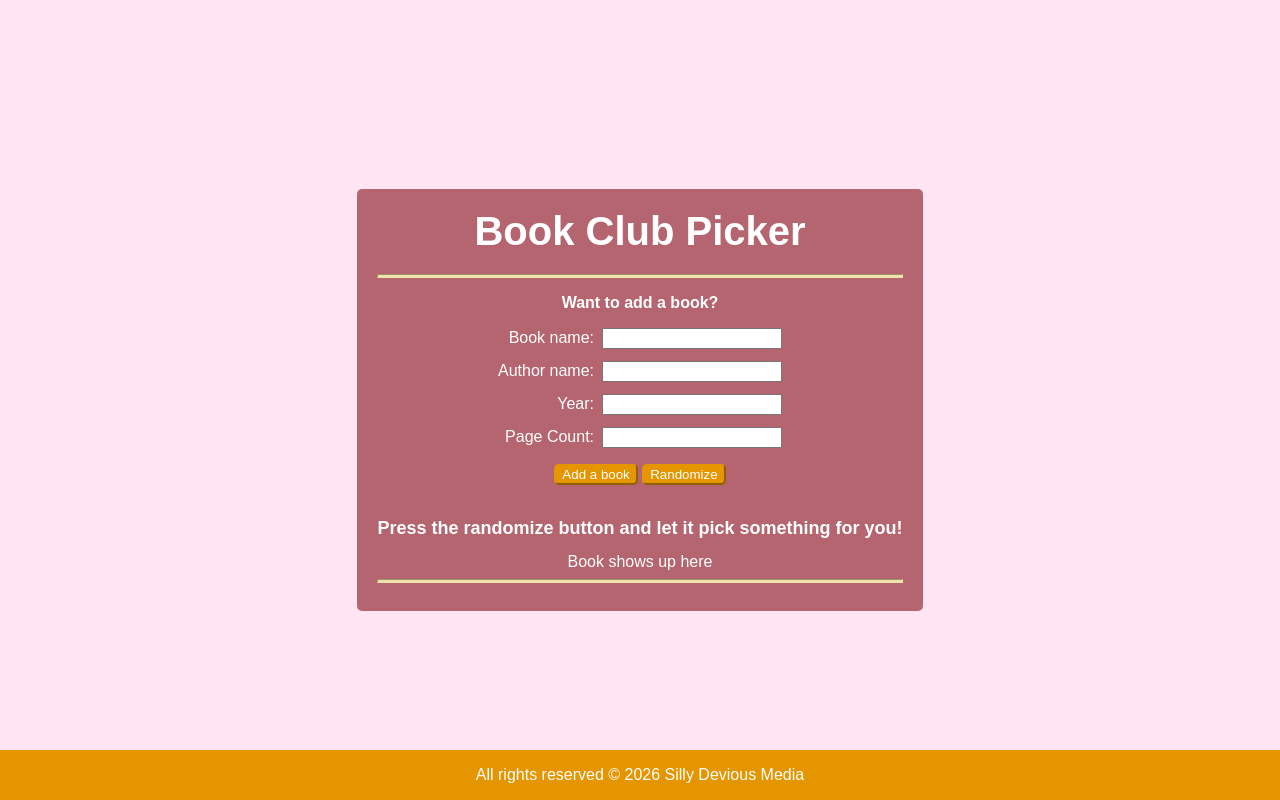
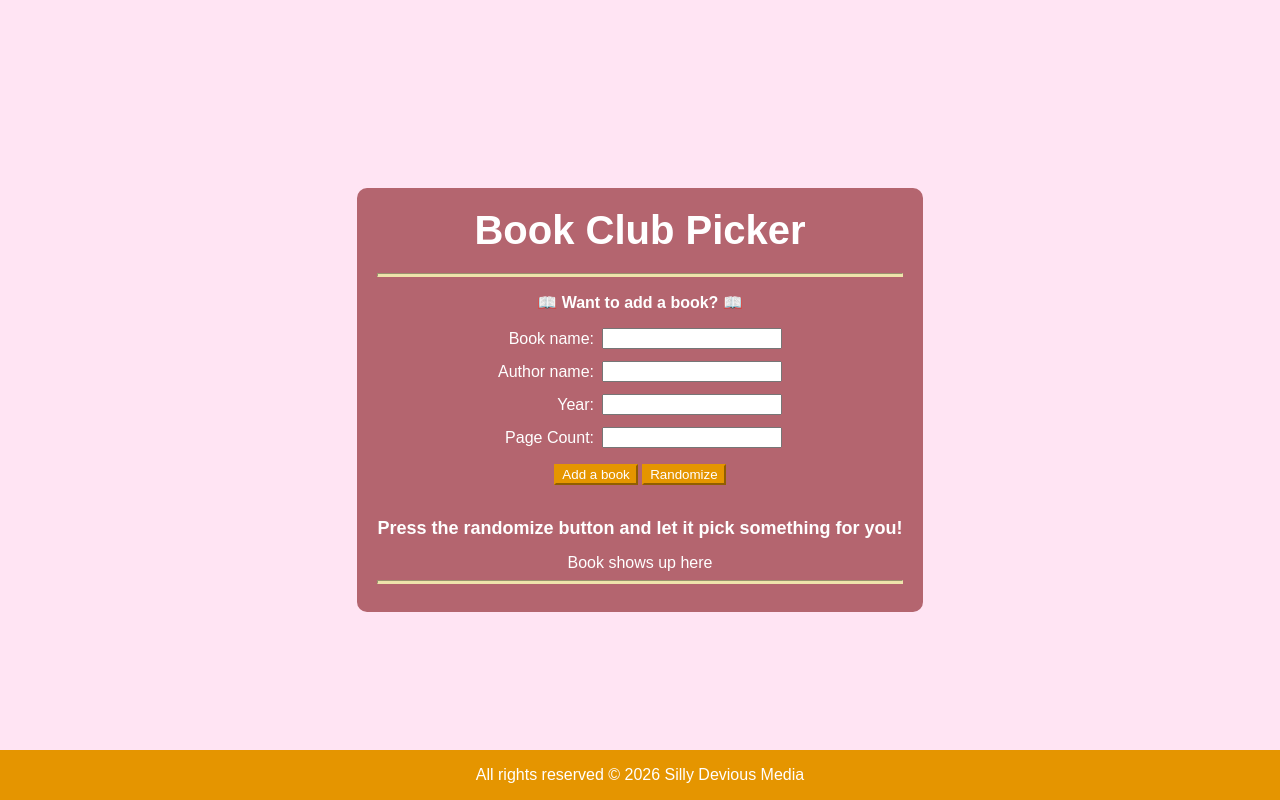
Before and after one commit to animaaryan/Discord-Book-Club-Bot, a Flask app: page / in a window 1280 px wide. Run offline with Flask 3, Linux system fonts and the light colour scheme; parts of the project's set-up code (start-up, migrations or seed data) failed here and were passed over.

Commit message:
Added some CSS hover effects

```diff
--- a/static/css/styles.css
+++ b/static/css/styles.css
@@ -44,7 +44,7 @@ form {
     padding: 20px;
     background-color: #B4656F;
     max-width: 550px;
-    border-radius: 5px;
+    border-radius: 10px;
 }
 
 .form-grid {
@@ -55,6 +55,14 @@ form {
     justify-content: center;
     align-items: center;
     margin-bottom: 16px;
+}
+
+.to-add::before {
+    content: "📖 ";
+}
+
+.to-add::after {
+    content: " 📖"
 }
 
 .form-grid label {
@@ -71,7 +79,18 @@ button {
     background-color: #E59500;
     border-color: #E59500;
     color: white;
-    border-radius: 5px;
+}
+
+#submit-btn:hover {
+    background-color: #efc059;
+    transform: scale(1.05);
+    transition: transform 0.3s, background-color 0.3s ease;
+}
+
+#randomize-btn:hover {
+    background-color: #efc059;
+    transform: scale(1.05);
+    transition: transform 0.3s, background-color 0.3s ease;
 }
 
 footer {
```
